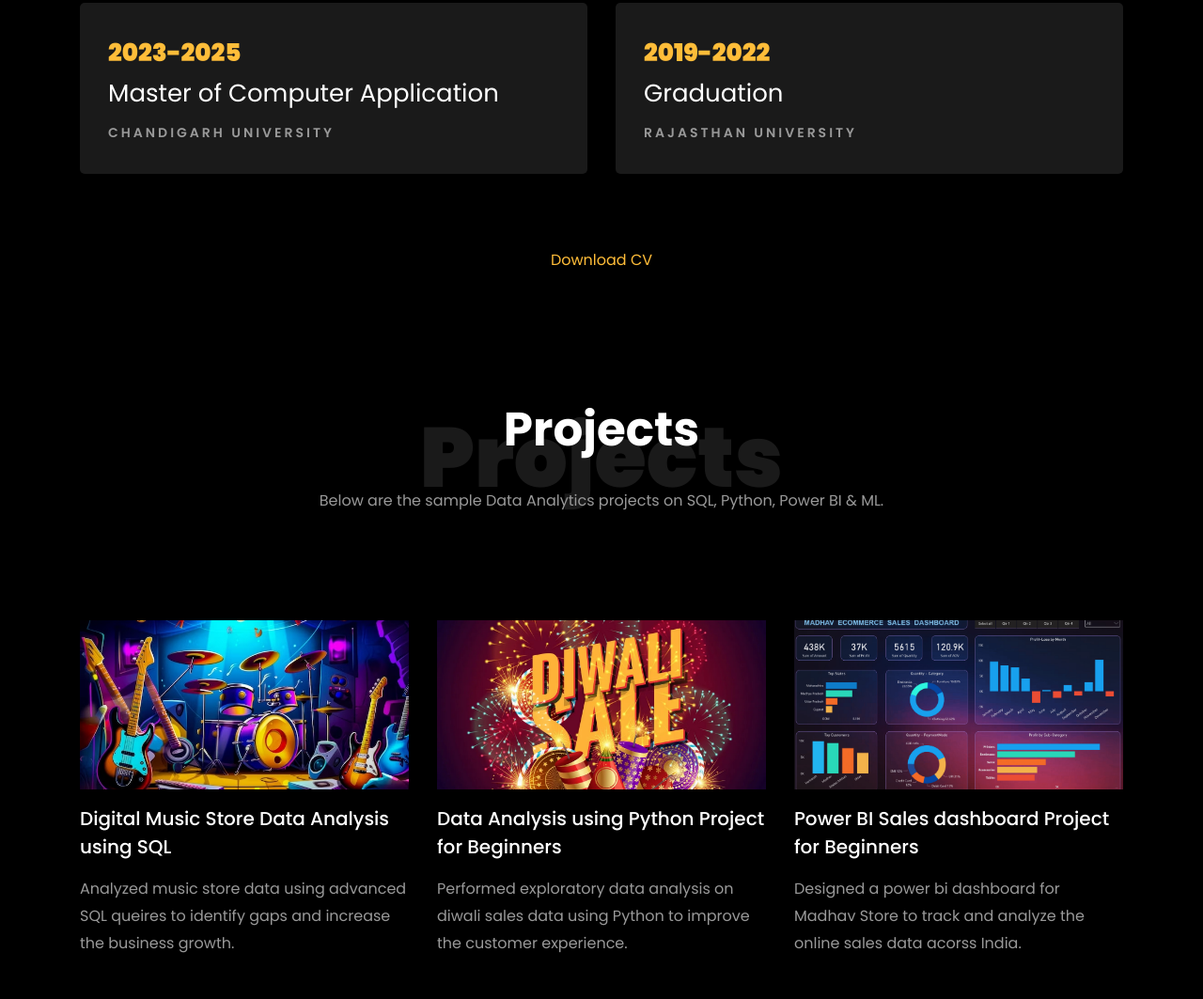
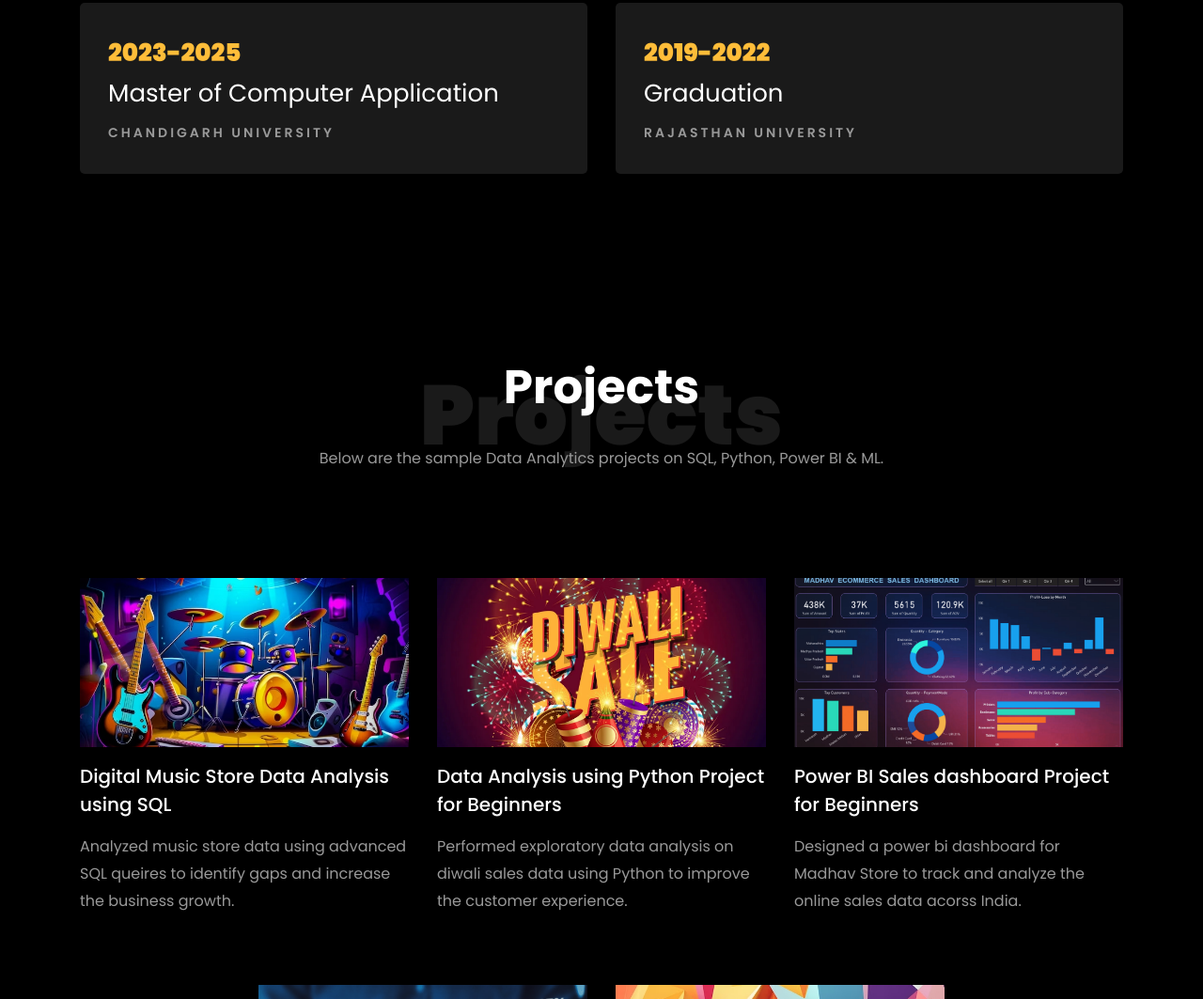
Before and after one commit to aaak4sh/Portfolio, a plain HTML site: page index.html in a window 1280 px wide. Shown: the part 2064-3127 px from the top of the page at 94% size. Drawn offline with Linux system fonts and the light colour scheme; files whose address does not match are found by name.

Commit message:
Update index.html

```diff
--- a/index.html
+++ b/index.html
@@ -384,9 +384,7 @@
     		</div>
 
     		<div class="row justify-content-center mt-5">
-    			<div class="col-md-6 text-center ftco-animate">
-    				<p><a href="https://drive.google.com/file/d/10ydPjdo6DDGi_u-Zw5LmeofvJVZZxSjs/view?usp=drive_link">Download CV</a></p>
-    			</div>
+
     		</div>
     	</div>
     </section>
```
